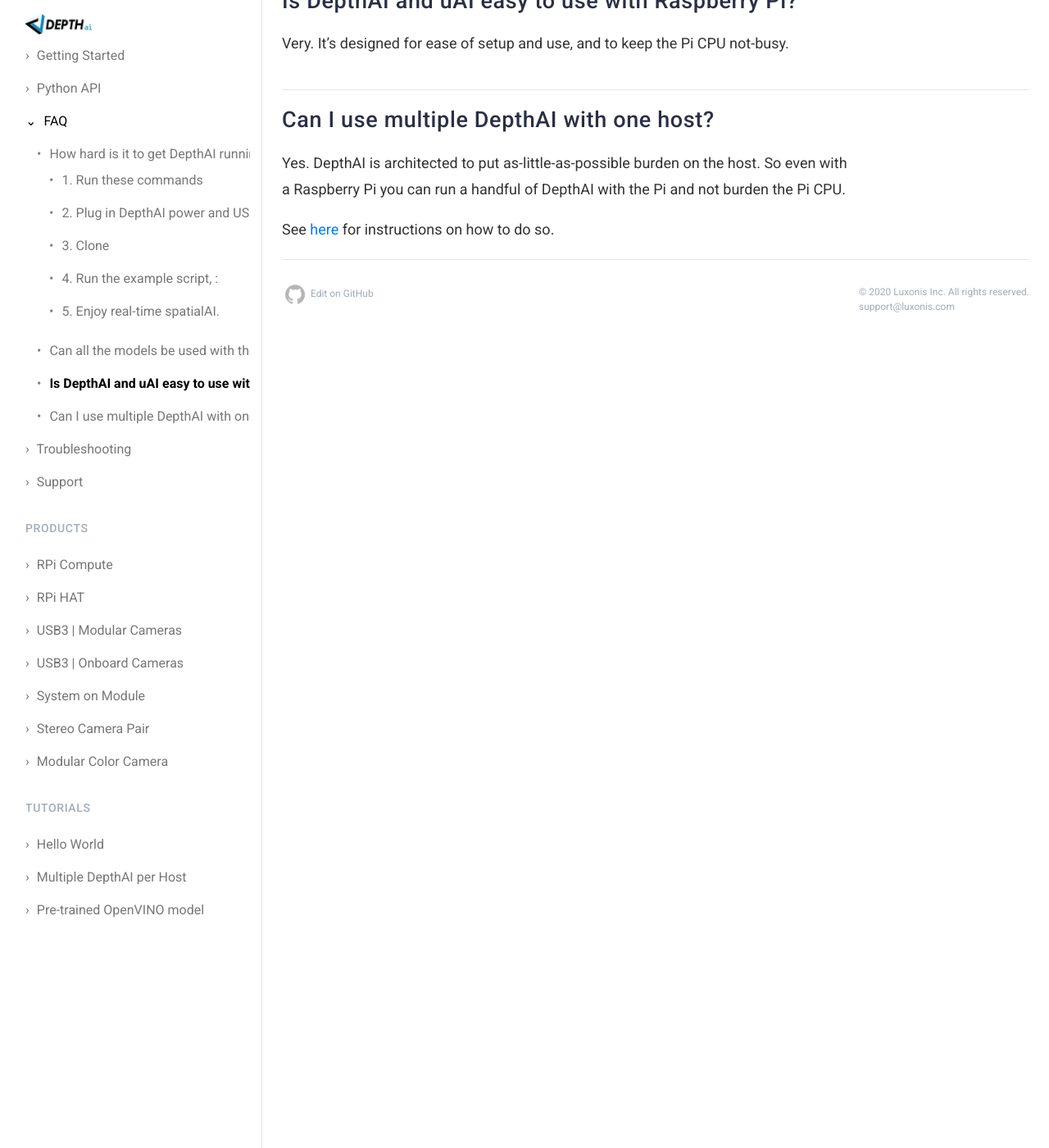
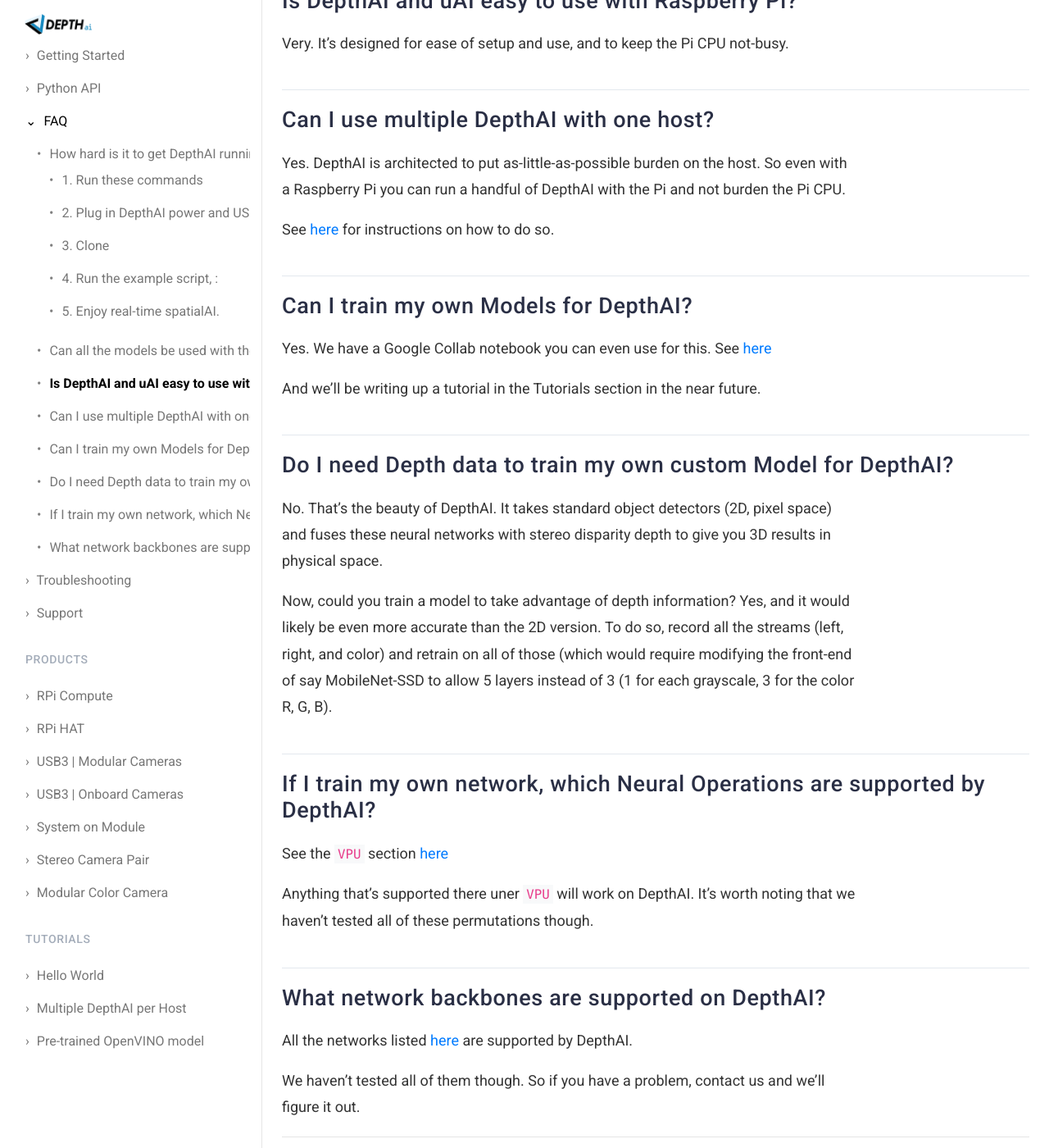
Before and after one commit to luxonis/depthai-docs-website, a Jekyll site: the page built from FAQ.md, in a window 1280 px wide and 1400 px high, scrolled down 2024 px. Shown: the whole window at 82% size. Built offline with Jekyll 4.4.1, drawn with Linux system fonts in a browser that asks for light colours; nearby versions of some CDN libraries.

Commit message:
Update FAQ.md

```diff
--- a/FAQ.md
+++ b/FAQ.md
@@ -57,3 +57,32 @@
 So even with a Raspberry Pi you can run a handful of DepthAI with the Pi and not burden the Pi CPU.
 
 See [here](https://docs.luxonis.com/tutorials/multiple_depthai/) for instructions on how to do so.
+
+## Can I train my own Models for DepthAI?
+
+Yes.  We have a Google Collab notebook you can even use for this.  See [here](https://discuss.luxonis.com/d/30-luxonis-depthai-for-raspberry-pi-overview-and-status/24)
+
+And we'll be writing up a tutorial in the Tutorials section in the near future.
+
+## Do I need Depth data to train my own custom Model for DepthAI?
+
+No.  That's the beauty of DepthAI.  It takes standard object detectors (2D, pixel space) and fuses
+these neural networks with stereo disparity depth to give you 3D results in physical space.
+
+Now, could you train a model to take advantage of depth information?  Yes, and it would likely be even
+more accurate than the 2D version.  To do so, record all the streams (left, right, and color) and
+retrain on all of those (which would require modifying the front-end of say MobileNet-SSD to allow 5
+layers instead of 3 (1 for each grayscale, 3 for the color R, G, B).
+
+## If I train my own network, which Neural Operations are supported by DepthAI?
+
+See the `VPU` section [here](https://docs.openvinotoolkit.org/latest/_docs_IE_DG_supported_plugins_Supported_Devices.html)
+
+Anything that's supported there uner `VPU` will work on DepthAI.  It's worth noting that we haven't tested all of these
+permutations though.
+
+## What network backbones are supported on DepthAI?
+
+All the networks listed [here](https://docs.openvinotoolkit.org/latest/_docs_IE_DG_supported_plugins_MYRIAD.html) are supported by DepthAI.
+
+We haven't tested all of them though.  So if you have a problem, contact us and we'll figure it out.
```
